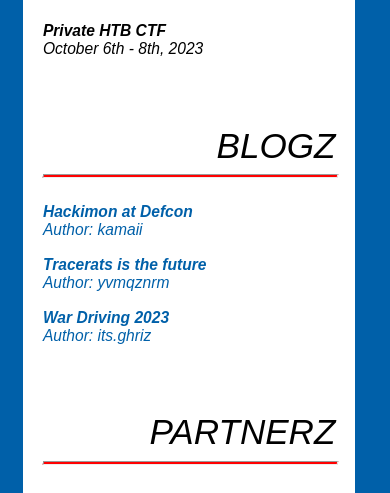
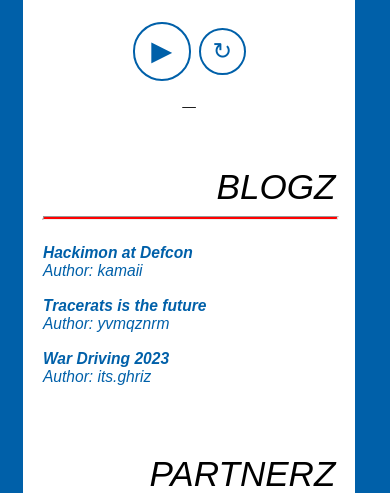
Before and after one commit to theinternetcafe/net.cafe, an Eleventy site: page src/index.njk in a window 390 px wide. Shown: the part 738-1231 px from the top of the page. Built offline with nearby package versions, Linux system fonts and the light colour scheme; Eleventy itself is replaced by a stand-in of ours; files that its build step writes are made by us from their sources; no server answers.

Commit message:
* Moves the radio to where contests was and fixes style for mobile

```diff
--- a/src/index.njk
+++ b/src/index.njk
@@ -176,12 +176,24 @@
           </a>
           {% endif %} {% endfor %}
           <div class="column-footer"></div>
-          <span class="title">CONTESTS</span>
+          <span class="title">RADIO</span>
           <hr />
-          <p class="event">
-            <b>Private HTB CTF</b><br />
-            October 6th - 8th, 2023
-          </p>
+          <div class="radio-player">
+            <audio id="radio-stream-1" preload="metadata">
+              <source src="https://radio.net.cafe/stream.mp3" type="audio/mpeg">
+            </audio>
+            <audio id="radio-stream-2" preload="metadata">
+              <source src="https://radio.net.cafe/stream.mp3" type="audio/mpeg">
+            </audio>
+            <div class="player-controls">
+              <button id="play-button" aria-label="Play radio">▶</button>
+              <button id="refresh-button" aria-label="Refresh stream" title="Refresh stream">↻</button>
+            </div>
+            <p class="stream-info">
+              <span id="listeners-count">—</span><br>
+              <span id="stream-title" class="stream-title"></span>
+            </p>
+          </div>
           <div class="column-footer"></div>
         </div>
       </div>
@@ -244,25 +256,6 @@
               src="/img/cloud-fortress-logo.png"
           /></a>
           <div class="column-footer"></div>
-          <span class="title">RADIO</span>
-          <hr />
-          <div class="radio-player">
-            <audio id="radio-stream-1" preload="metadata">
-              <source src="https://radio.net.cafe/stream.mp3" type="audio/mpeg">
-            </audio>
-            <audio id="radio-stream-2" preload="metadata">
-              <source src="https://radio.net.cafe/stream.mp3" type="audio/mpeg">
-            </audio>
-            <div class="player-controls">
-              <button id="play-button" aria-label="Play radio">▶</button>
-              <button id="refresh-button" aria-label="Refresh stream" title="Refresh stream">↻</button>
-            </div>
-            <p class="stream-info">
-              <span id="listeners-count">—</span><br>
-              <span id="stream-title" class="stream-title"></span>
-            </p>
-          </div>
-          <div class="column-footer"></div>
           <span class="title">DONATE</span>
           <hr />
           <a href="https://paypal.me/theinternetcafe"
--- a/src/static/css/style.css
+++ b/src/static/css/style.css
@@ -440,4 +440,25 @@
     position: relative;
     bottom: 1vh;
   }
+
+  .player-controls {
+    gap: 2vw;
+  }
+
+  #play-button, #refresh-button {
+    width: 15vw;
+    height: 15vw;
+    font-size: 7vw;
+  }
+
+  #refresh-button {
+    width: 12vw;
+    height: 12vw;
+    font-size: 6vw;
+  }
+
+  .stream-info {
+    font-size: 3.5cqw;
+    margin: 2vh 0vw 0vw 0vw;
+  }
 }
```
